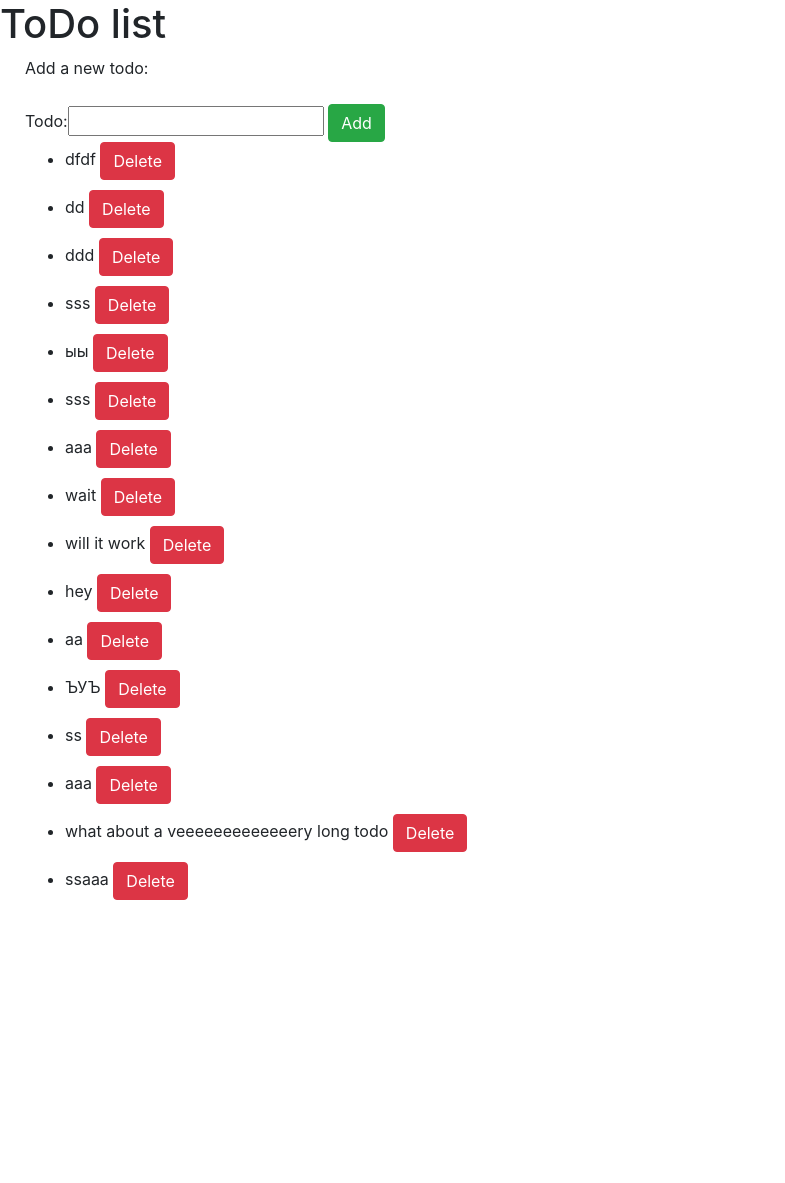
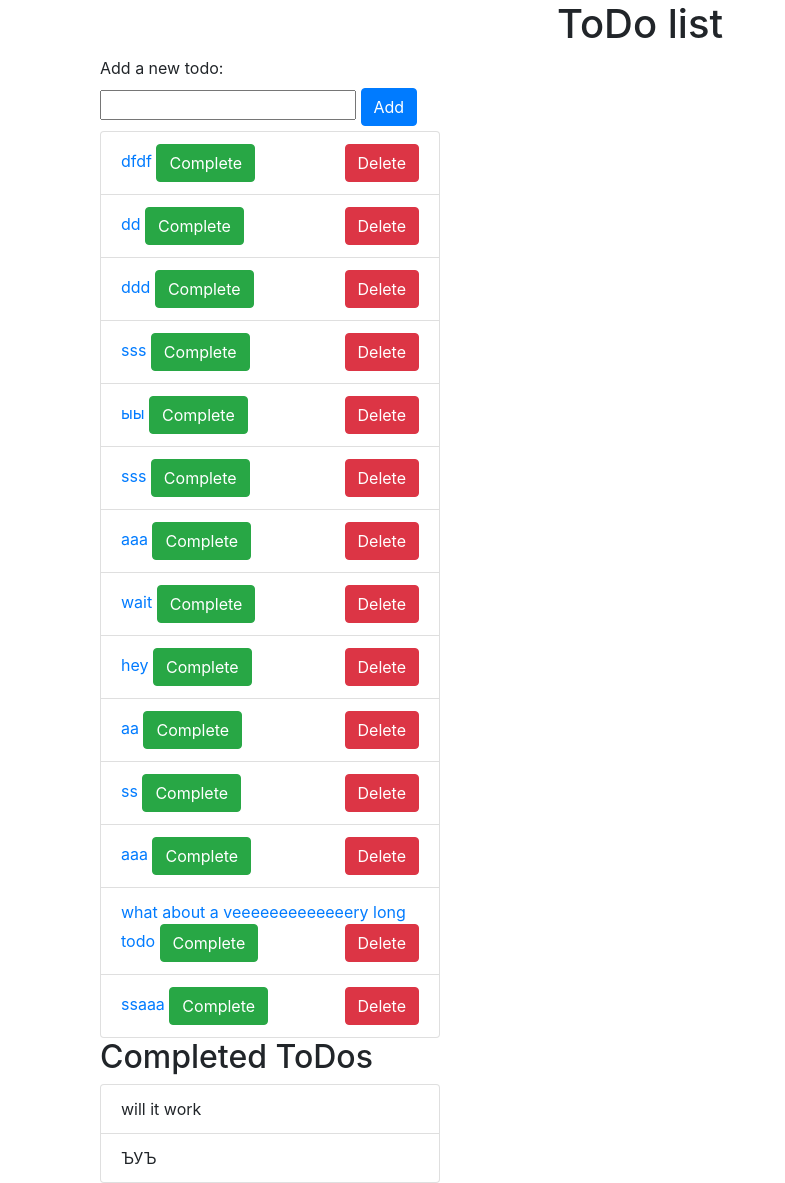
Before and after one commit to AleksanKo/ToDoapp, a Django app: page /todo/ in a window 1280 px wide. Shown: the whole page, without its empty margins (0-785 px from the left). Before the commit the page ends 900 px from the top, so only its background shows below. Run offline with Django 3.2, Linux system fonts and the light colour scheme; data comes from the database, SQL or seed files in the repository; both versions use the stored data as it was after the commit; some libraries are stand-ins or nearby versions.

Commit message:
adding "completed" option, changing htmls

```diff
--- a/todolist/templates/todo.html
+++ b/todolist/templates/todo.html
@@ -1,26 +1,46 @@
 {%extends 'base.html'%}
 {% block content %}
-<h1>ToDo list</h1>
-<div class="container" style="margin-left:10px">
-<form action="" method="post">
+<div class="container">
+<h1 class="text-center">ToDo list</h1>
+    <div>
+        <div class="col-md-4" style="text-align:left">
+            <div style="margin-bottom:5px">
+<form method="post">
+    {% csrf_token %}
+    <span><label for="addingANewToDo">Add a new todo:</label></br></span>
+    {{form.todo}}
+    <button type="submit" class="btn btn-primary">Add</button>
+</form>
+            </div>
+    <div class="list-group">
+    {% for item in all_items %}
+        {%if item.done == False %}
+    <a href="/editToDo/{{item.id}}" class='list-group-item' style="margin-bottom:10px margin-top:10px">{{item.todo}}
+        <form action='/completeToDo/{{item.id}}/'
+          style="display:inline;"
+          method="post">
    {% csrf_token %}
-    <p><label for="todo">Add a new todo:</label></br></p>
-    {{form}}
-    <button type="submit" class="btn btn-success">Add</button>
-</form>
-<div class="col-xs-12" style="text-align:left padding-left:0px">
-    <ul>
-    {% for item in all_items %}
-    <li style="padding-bottom:10px">{{item.todo}}
+        <button type="submit" class="btn btn-success">Complete</button>
+    </form>
     <form action='/deleteToDo/{{item.id}}/'
           style="display:inline;"
           method="post">
    {% csrf_token %}
-        <button type="submit" class="btn btn-danger">Delete</button>
+        <button type="submit" class="btn btn-danger float-right">Delete</button>
     </form>
-    </li>
+    </a>
+        {%endif%}
     {% endfor %}
-</ul>
 </div>
+</div>
+        <div class="col-md-4" style="text-align:left">
+            <h2>Completed ToDos</h2>
+            <div class="list-group">
+        {% for item in all_items %}
+        {%if item.done == True %}
+                 <a class='list-group-item' style="margin-bottom:10px margin-top:10px">{{item.todo}}</a>
+                {%endif%}
+                {%endfor%}
+        </div>
     </div>
 {% endblock %}
--- a/todolist/todo/forms.py
+++ b/todolist/todo/forms.py
@@ -1,14 +1,9 @@
 from django import forms
 from django.forms import DateField, CharField
-from .models import ToDoNode, Person
+from .models import ToDoNode
 
 class ToDoFormCreate(forms.ModelForm):
 
     class Meta:
         model = ToDoNode
-        fields = ['todo']
-
-class PersonCreate(forms.ModelForm):
-    class Meta:
-        model = Person
-        fields = ['first_name','second_name']
+        fields = ['todo','done']
--- a/todolist/todo/models.py
+++ b/todolist/todo/models.py
@@ -5,7 +5,4 @@ from datetime import date
 class ToDoNode(models.Model):
     todo = models.CharField(max_length=200,blank=False)
     #due_date = models.DateField(default=date.today)
-
-class Person(models.Model):
-    first_name = models.CharField(max_length=100)
-    second_name = models.CharField(max_length=100)
+    done = models.BooleanField(default=False)
--- a/todolist/todo/urls.py
+++ b/todolist/todo/urls.py
@@ -4,7 +4,8 @@ from . import views
 
 urlpatterns = [
     path('', views.index, name='index'),
-    path('todo/',views.viewToDo, name='todos'),
-    path('addToDo/',views.addToDo, name='add_todo'),
-    path('deleteToDo/<int:todo_id>/',views.deleteToDo, name='delete_todo')
+    path('todo/',views.addAndViewToDo, name='todos'),
+    path('deleteToDo/<int:todo_id>/',views.deleteToDo, name='delete_todo'),
+    path('completeToDo/<int:todo_id>/',views.completeToDo,name='complete_todo'),
+    path('editToDo/<int:todo_id>/',views.completeToDo,name='edit_todo')
 ]
--- a/todolist/todo/views.py
+++ b/todolist/todo/views.py
@@ -1,45 +1,57 @@
 from django.shortcuts import render, redirect
 from django.http import HttpResponse, HttpResponseRedirect
 from .models import ToDoNode
-from .forms import ToDoFormCreate, PersonCreate
+from .forms import ToDoFormCreate
 #write a class
 
 def login(request):
     return render(request,'login.html')
 
 def index(request):
-    form = PersonCreate()
-    return render(request,'index.html',{'form':form})
-
-def addP(request):
-    pass
+    return render(request,'index.html')
 
 def viewToDo(request):
     all_todos = ToDoNode.objects.all()
     form = ToDoFormCreate()
-
     return render(request,'todo.html',{'form':form,'all_items':all_todos})
 
-def addToDo(request):
-    print('why')
+# def addToDo(request):
+#     if request.method == 'POST':
+#         form = ToDoFormCreate(request.POST)
+#         if form.is_valid():
+#             form.save()
+#             return HttpResponseRedirect('/todo/')
+#     else:
+#         form = ToDoFormCreate()
+#     return HttpResponseRedirect('/todo/')
+
+def addAndViewToDo(request):
     all_todos = ToDoNode.objects.all()
+    for todo in all_todos:
+        if todo.done == False:
+            print(todo.id, todo.todo)
     if request.method == 'POST':
         form = ToDoFormCreate(request.POST)
-        print(form)
         if form.is_valid():
             form.save()
-            print('wow')
-            return HttpResponseRedirect('/todo/')
+            return redirect('/todo/')
     else:
         form = ToDoFormCreate()
-        print('wtf')
-    print('why')
     return render(request,'todo.html',{'form':form,'all_items':all_todos})
 
-def editToDo(request):
-    new_item = ToDoNode(content = request.POST['content'])
-    new_item.save()
-    return HttpResponseRedirect('/todo/')
+def completeToDo(request, todo_id):
+    item_to_complete = ToDoNode.objects.get(id = todo_id)
+    item_to_complete.done = True
+    item_to_complete.save()
+    #print(item_to_complete.done, item_to_complete.id)
+    return redirect('/todo/')
+
+def editToDo(request, todo_id):
+    edited_item = ToDoNode.objects.get(id = todo_id)
+    edited_item.todo = 'LOL'
+    edited_item.save()
+    print(edited_item.done)
+    return redirect('/todo/')
 
 def deleteToDo(request, todo_id):
     item_to_delete = ToDoNode.objects.get(id = todo_id)
--- a/todolist/todolist/settings.py
+++ b/todolist/todolist/settings.py
@@ -38,8 +38,8 @@ INSTALLED_APPS = [
     'django.contrib.messages',
     'django.contrib.staticfiles',
     'todo',
+
 ]
-
 MIDDLEWARE = [
     'django.middleware.security.SecurityMiddleware',
     'django.contrib.sessions.middleware.SessionMiddleware',
```
Also changed, not shown: todolist/db.sqlite3.
